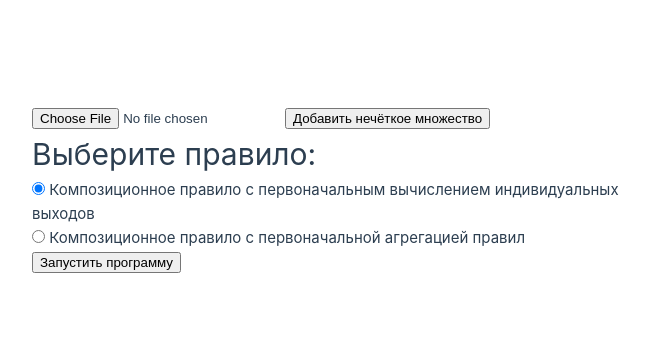
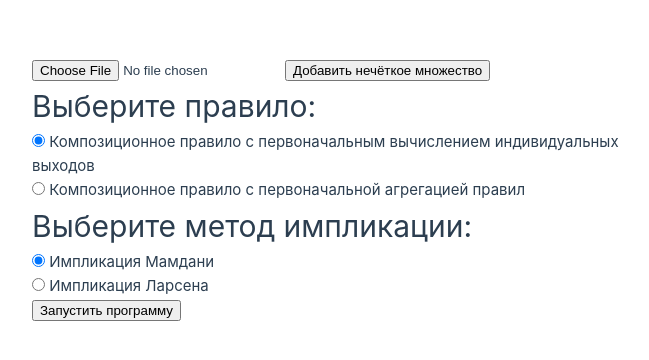
Before and after one commit to SergeyVodopyanov/AIS-LR3, a Vue app: page / in a window 1280 px wide. Shown: the part 210-570 px from the top of the page, without its empty margins (0-649 px from the left). Built offline with nearby package versions, Linux system fonts and the light colour scheme.

Commit message:
Добавил выбор импликации Мамдани/Ларсена

```diff
--- a/src/App.vue
+++ b/src/App.vue
@@ -2,8 +2,10 @@
 import { ref, toRaw, watch } from "vue";
 function fuzzyMamdaniImplication(A, B) {
   // нечёткая импликация Мамдани, получаем матрицу R
-  // console.log(A);
-  // console.log(B);
+  console.log("A");
+  console.log(A);
+  console.log("B");
+  console.log(B);
 
   let R = Array.from({ length: A.length }, () => Array(B.length).fill(null));
   for (let i = 0; i < A.length; i++) {
@@ -11,6 +13,26 @@ function fuzzyMamdaniImplication(A, B) {
       R[i][j] = Math.min(A[i], B[j]);
     }
   }
+  console.log("R");
+  console.log(R);
+  return R;
+}
+
+function fuzzyLarsenImplication(A, B) {
+  // нечёткая импликация Ларсена, получаем матрицу R
+  console.log("A");
+  console.log(A);
+  console.log("B");
+  console.log(B);
+
+  let R = Array.from({ length: A.length }, () => Array(B.length).fill(null));
+  for (let i = 0; i < A.length; i++) {
+    for (let j = 0; j < B.length; j++) {
+      R[i][j] = A[i] * B[j];
+    }
+  }
+  console.log("R");
+  console.log(R);
   return R;
 }
 
@@ -502,12 +524,22 @@ function oneOutputVariableWithInitialCalculationOfIndividualOutputs() {
       }
     });
     // console.log(arrayForfuzzyMamdaniImplication);
+    if (methodOfImplication.value == "Мамдани") {
       arrayWithR.push(
         fuzzyMamdaniImplication(
           arrayForfuzzyMamdaniImplication[0],
           arrayForfuzzyMamdaniImplication[1]
         )
       );
+    }
+    if (methodOfImplication.value == "Ларсен") {
+      arrayWithR.push(
+        fuzzyLarsenImplication(
+          arrayForfuzzyMamdaniImplication[0],
+          arrayForfuzzyMamdaniImplication[1]
+        )
+      );
+    }
   });
   console.log("Вычисление нечётких соответствий");
   console.log(arrayWithR);
@@ -545,12 +577,24 @@ function oneOutputVariableWithInitialAggregationOfRules() {
       }
     });
     // console.log(arrayForfuzzyMamdaniImplication);
+    if (methodOfImplication.value == "Мамдани") {
+      console.log("Импликация Мамдани");
       arrayWithR.push(
         fuzzyMamdaniImplication(
           arrayForfuzzyMamdaniImplication[0],
           arrayForfuzzyMamdaniImplication[1]
         )
       );
+    }
+    if (methodOfImplication.value == "Ларсен") {
+      console.log("Импликация Ларсена");
+      arrayWithR.push(
+        fuzzyLarsenImplication(
+          arrayForfuzzyMamdaniImplication[0],
+          arrayForfuzzyMamdaniImplication[1]
+        )
+      );
+    }
   });
   console.log("Вычисление нечётких соответствий");
   console.log(arrayWithR);
@@ -573,6 +617,7 @@ function oneOutputVariableWithInitialAggregationOfRules() {
 // );
 
 let selectedRule = ref("Правило 1");
+let methodOfImplication = ref("Мамдани");
 </script>
 
 <template>
@@ -595,6 +640,21 @@ let selectedRule = ref("Правило 1");
         <label>
           <input type="radio" v-model="selectedRule" value="Правило 2" />
           Композиционное правило с первоначальной агрегацией правил
+        </label>
+      </div>
+    </div>
+    <div>
+      <h1>Выберите метод импликации:</h1>
+      <div>
+        <label>
+          <input type="radio" v-model="methodOfImplication" value="Мамдани" />
+          Импликация Мамдани
+        </label>
+      </div>
+      <div>
+        <label>
+          <input type="radio" v-model="methodOfImplication" value="Ларсен" />
+          Импликация Ларсена
         </label>
       </div>
     </div>
```
Lines whose indentation alone changed are shown as unchanged.
